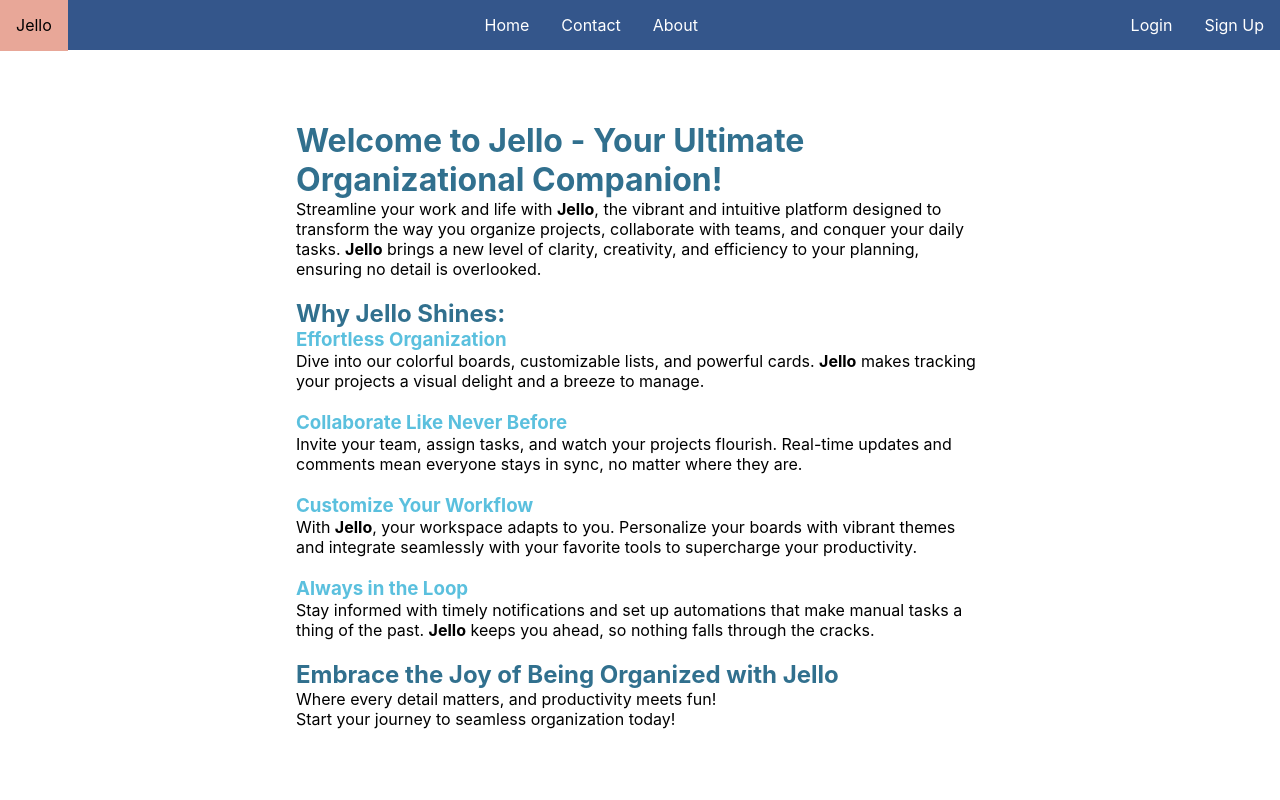
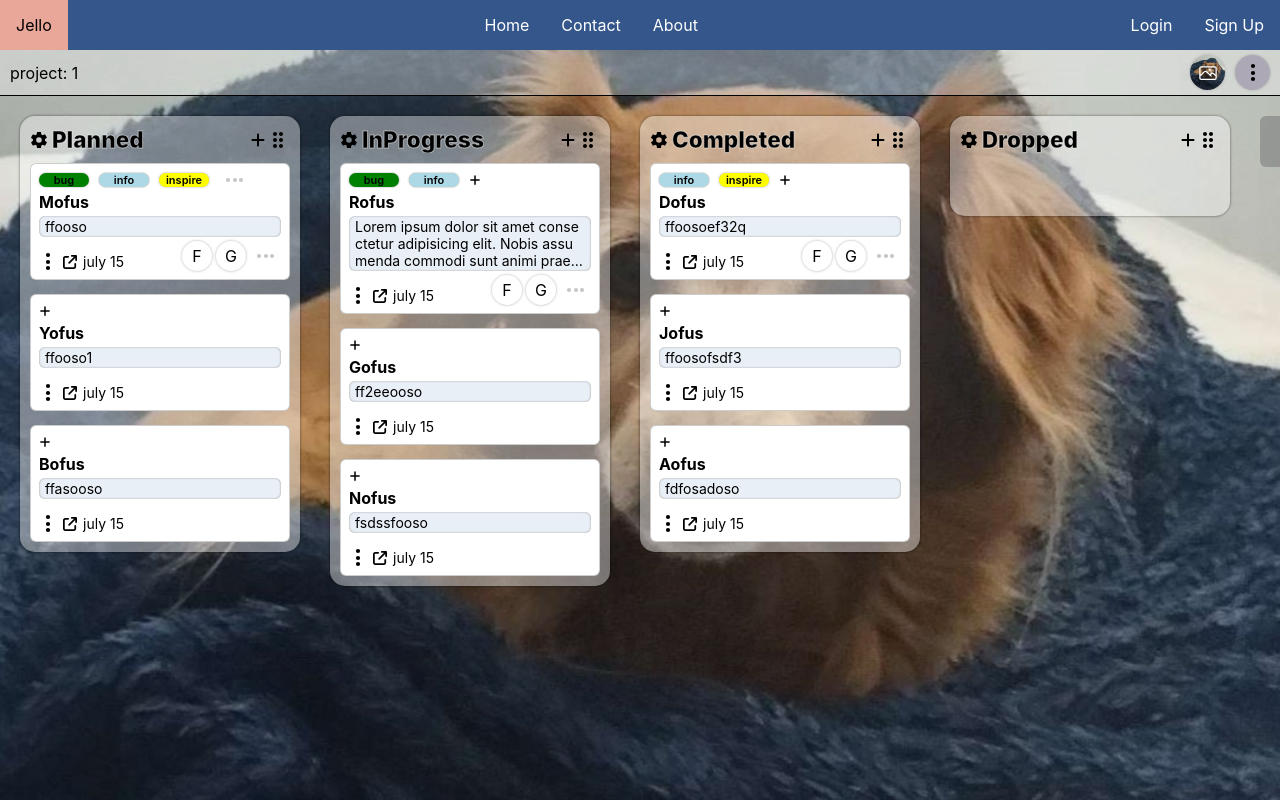
Before and after one commit to Jeluxe/Jello, a React (Vite) app: page /my-projects/1 in a window 1280 px wide. Before the commit this address led to /. Built offline with nearby package versions, Linux system fonts and the light colour scheme.

Commit message:
fix: Fixed nested dynamic routes not working.

```diff
--- a/src/main.tsx
+++ b/src/main.tsx
@@ -24,9 +24,8 @@ const router = createBrowserRouter(
   createRoutesFromElements(
     <Route path='' element={<AuthProvider><App /></AuthProvider>}>
       <Route path='' element={<Welcome />} />
-      <Route path='my-projects' element={<ProtectedRoute><Projects /></ProtectedRoute>}>
-        <Route path=':id' element={<ProjectProvider><Project /></ProjectProvider>} />
-      </Route>
+      <Route path='my-projects' element={<ProtectedRoute><Projects /></ProtectedRoute>} />
+      <Route path='my-projects/:id' element={<ProjectProvider><Project /></ProjectProvider>} />
       <Route path='contact' element={<Contact />} />
       <Route path='about' element={<About />} />
       <Route path='profile' element={<ProtectedRoute><Profile /></ProtectedRoute>} />
```
